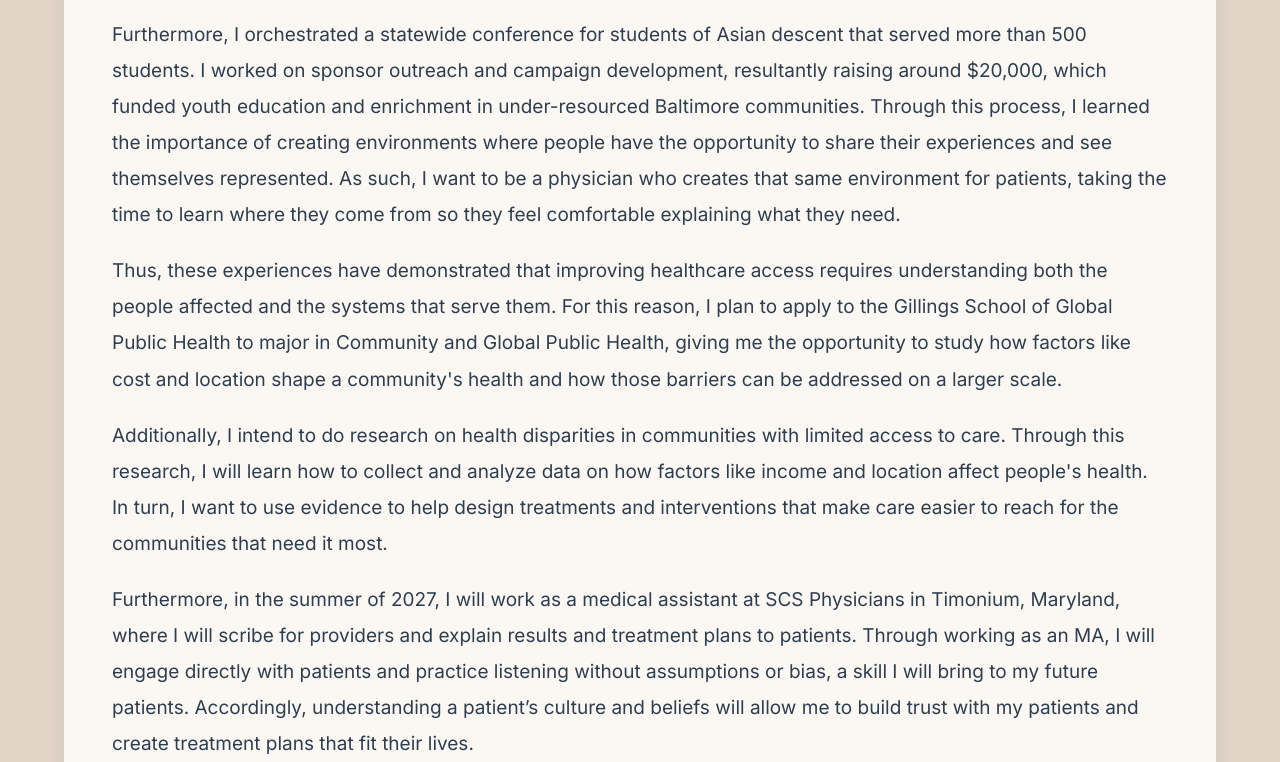
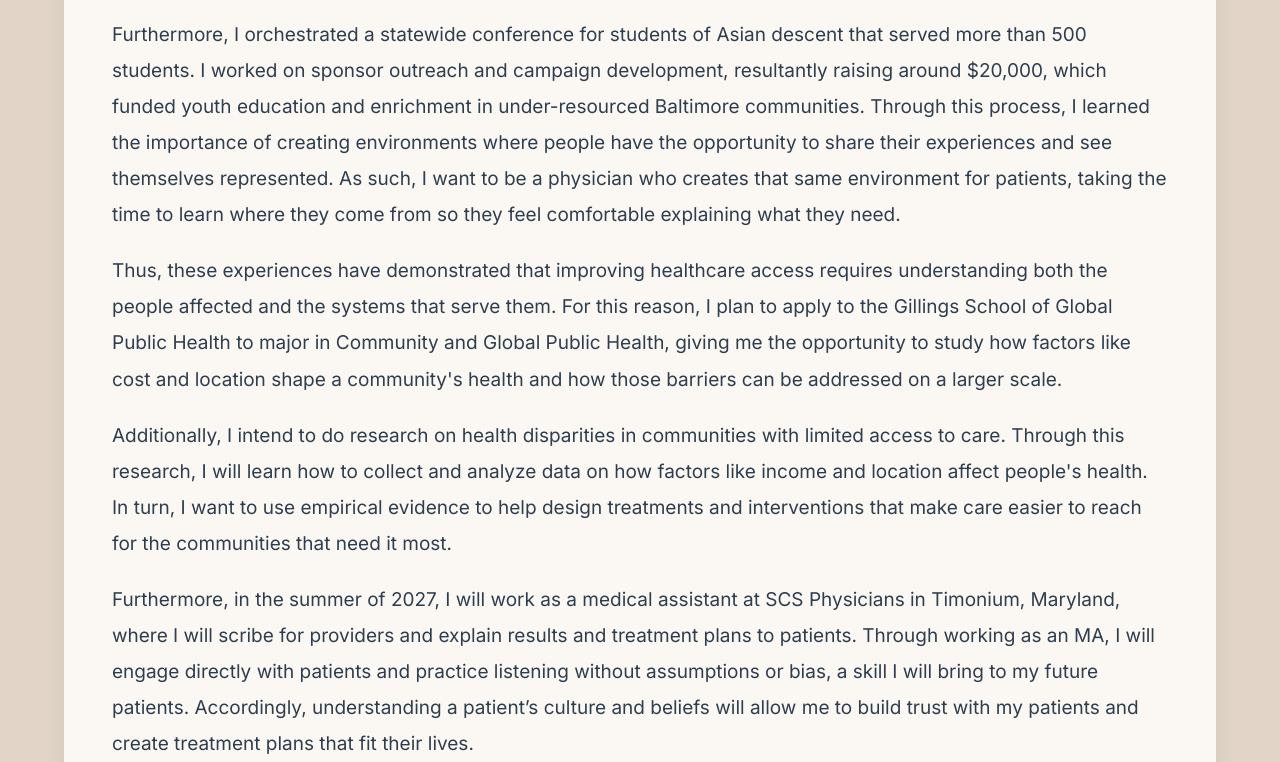
Before and after one commit to margaretramoy/margaretramoy.github.io, a plain HTML site: page index.html in a window 1280 px wide. Shown: the part 1754-2516 px from the top of the page. Drawn offline with nearby package versions, Linux system fonts and the light colour scheme; a web font is replaced by a local one.

Commit message:
Removed links and added empirical

```diff
--- a/index.html
+++ b/index.html
@@ -79,7 +79,7 @@
 
       <p>
         Consequently, I immersed myself in advocacy in high school. I was selected to attend the
-        <a href="https://www.unwomen.org/en/csw" target="_blank">70th Commission on the Status of Women</a>
+        70th Commission on the Status of Women
         at United Nations Headquarters, where I engaged with Member States, UN entities, and
         accredited NGOs on issues affecting women and girls worldwide. As a result, I witnessed how
         policy decisions were shaped by people who did not experience their effects.
@@ -98,7 +98,7 @@
         Thus, these experiences have demonstrated that improving healthcare access requires
         understanding both the people affected and the systems that serve them. For this reason, I
         plan to apply to the
-        <a href="https://sph.unc.edu" target="_blank">Gillings School of Global Public Health</a>
+        Gillings School of Global Public Health
         to major in Community and Global Public Health, giving me the opportunity to study how
         factors like cost and location shape a community's health and how those barriers can be
         addressed on a larger scale.
@@ -106,7 +106,7 @@
       <p>
         Additionally, I intend to do research on health disparities in communities with limited
         access to care. Through this research, I will learn how to collect and analyze data on how
-        factors like income and location affect people's health. In turn, I want to use evidence to
+        factors like income and location affect people's health. In turn, I want to use empirical evidence to
         help design treatments and interventions that make care easier to reach for the communities
         that need it most.
       </p>
```
